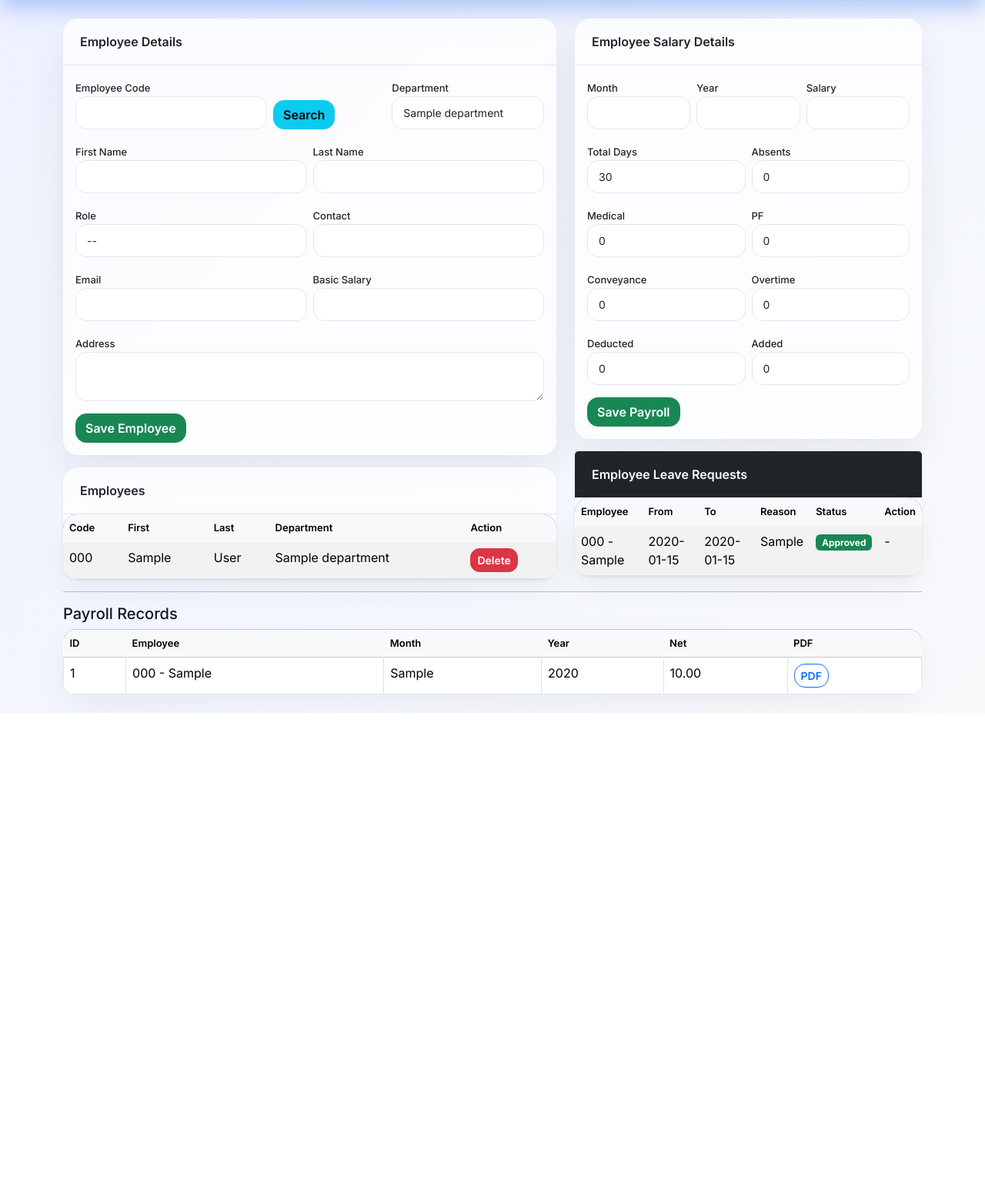
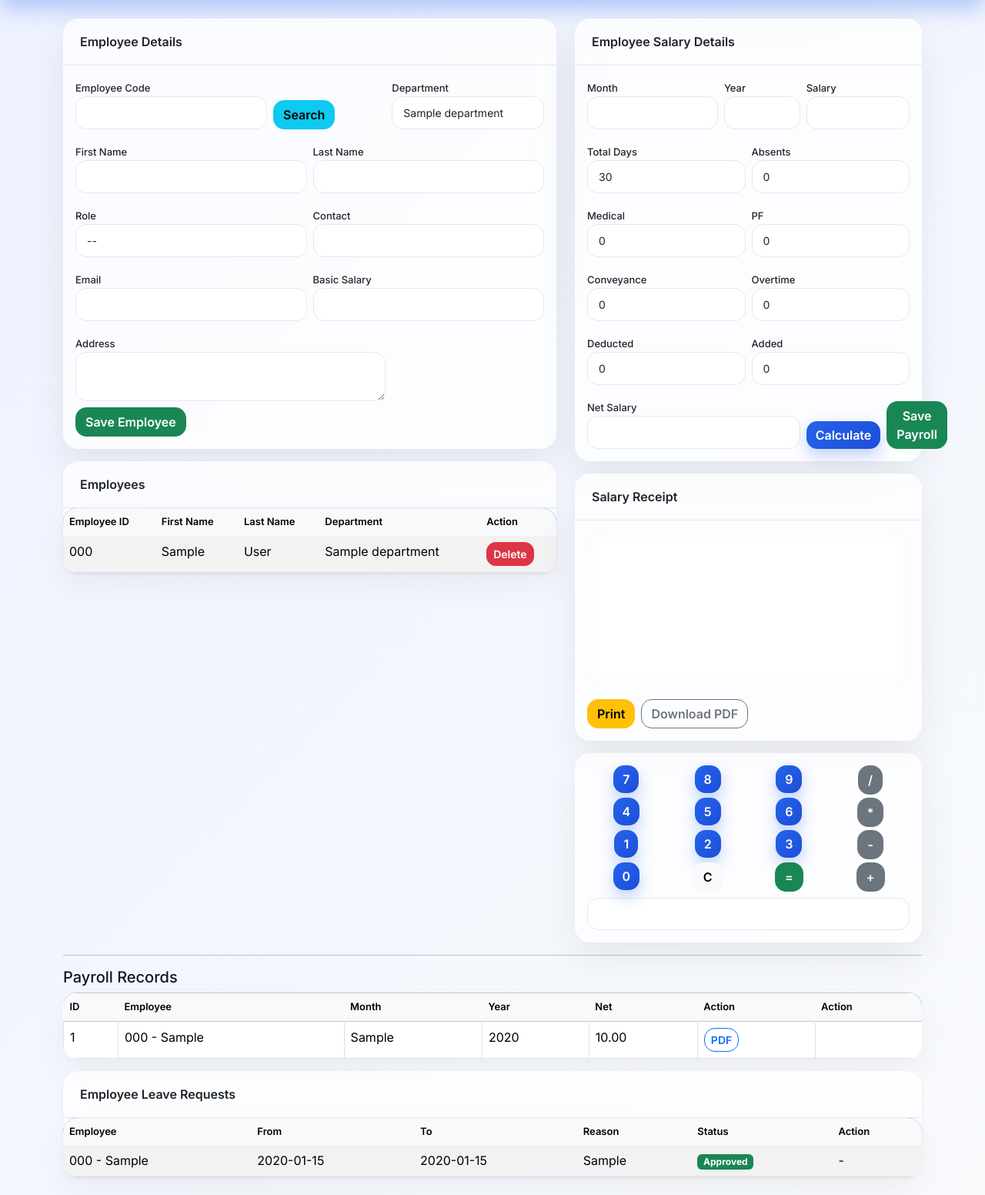
Before and after one commit to AyanMulani/EPMSFULL, a Flask app: page / in a window 1280 px wide. Shown: the part 65-1617 px from the top of the page at 77% size. Before the commit the page ends 991 px from the top, so only its background shows below. Run offline with Flask 3, Linux system fonts and the light colour scheme; a user stored in the database is signed in; tables that the repository leaves empty hold one stand-in row (values such as "Sample post").

Commit message:
Update index.html

```diff
--- a/templates/index.html
+++ b/templates/index.html
@@ -1,225 +1,65 @@
-<!doctype html>
-<html>
-<head>
-<meta charset="utf-8">
-<title>EPMS Admin</title>
+<!doctype html><html><head><meta charset="utf-8"><title>EPMS Admin</title>
 <link href="https://cdn.jsdelivr.net/npm/bootstrap@5.3.2/dist/css/bootstrap.min.css" rel="stylesheet">
-<link rel="stylesheet" href="/static/style.css">
-</head>
+<link rel="stylesheet" href="/static/style.css"></head><body>
+<nav class="navbar navbar-dark" style="background:#2f5566"><div class="container-fluid"><a class="navbar-brand">Employee Payroll Management System</a>
+<div class="d-flex"><a class="btn btn-outline-light btn-sm me-2" href="/export/employees">Export Employees</a><a class="btn btn-outline-light btn-sm" href="/logout">Logout</a></div></div></nav>
+<div class="container my-4">
+  <div class="row">
+    <div class="col-lg-7">
+      <div class="card mb-3"><div class="card-header">Employee Details</div>
+        <div class="card-body">
+          <form id="empForm" enctype="multipart/form-data" method="post" action="/employee/add">
+            <div class="row g-2">
+              <div class="col-md-5"><label>Employee Code</label><input name="emp_code" id="emp_code" class="form-control" required></div>
+              <div class="col-md-3 align-self-end"><button id="search" type="button" class="btn btn-info">Search</button></div>
+              <div class="col-md-4"><label>Department</label><select name="department_id" id="department_id" class="form-select">{% for d in departments %}<option value='{{d.id}}'>{{d.name}}</option>{% endfor %}</select></div>
+            </div>
+            <div class="row g-2 mt-2"><div class="col-md-6"><label>First Name</label><input name="first_name" id="first_name" class="form-control"></div><div class="col-md-6"><label>Last Name</label><input name="last_name" id="last_name" class="form-control"></div></div>
+            <div class="row g-2 mt-2"><div class="col-md-6"><label>Role</label><select name="role_id" id="role_id" class="form-select"><option value="">--</option>{% for r in roles %}<option value='{{r.id}}'>{{r.name}}</option>{% endfor %}</select></div><div class="col-md-6"><label>Contact</label><input name="contact" id="contact" class="form-control"></div></div>
+            <div class="row g-2 mt-2"><div class="col-md-6"><label>Email</label><input name="email" id="email" class="form-control"></div><div class="col-md-6"><label>Basic Salary</label><input name="basic_salary" id="basic_salary" class="form-control"></div></div>
+            <div class="row g-2 mt-2"><div class="col-8"><label>Address</label><textarea name="address" id="address" class="form-control" rows="2"></textarea></div>
+            </div>
+            <div class="row mt-2"><div class="col-12"><button class="btn btn-success">Save Employee</button> <span id="save_status" class="text-success ms-2"></span></div></div>
+          </form>
+        </div></div>
 
-<body>
+      <div class="card shadow-sm">
+        <div class="card-header">Employees</div>
+        <div class="card-body p-0"><table class="table table-striped mb-0" id="emp_table"><thead class="table-light"><tr><th>Employee ID</th><th>First Name</th><th>Last Name</th><th>Department</th><th>Action</th></tr></thead>
+          <tbody>{% for e in employees %}<tr data-emp-id='{{e.id}}'><td>{{ e.emp_code }}</td><td>{{ e.first_name }}</td><td>{{ e.last_name }}</td><td>{{ e.department.name if e.department else '' }}</td><td><button class='btn btn-sm btn-danger emp-delete' data-id='{{e.id}}'>Delete</button></td></tr>{% endfor %}</tbody></table></div></div>
+    </div>
 
-<nav class="navbar navbar-dark" style="background:#2f5566">
-  <div class="container-fluid">
-    <a class="navbar-brand">Employee Payroll Management System</a>
-    <div class="d-flex">
-      <a class="btn btn-outline-light btn-sm me-2" href="/export/employees">Export Employees</a>
-      <a class="btn btn-outline-light btn-sm" href="/logout">Logout</a>
+    <div class="col-lg-5">
+      <div class="card mb-3"><div class="card-header">Employee Salary Details</div><div class="card-body">
+        <form id="payForm" method="post" action="/payroll/create"><input type="hidden" name="emp_code" id="pay_emp_code">
+        <div class="row g-2"><div class="col-md-5"><label>Month</label><input name="month" id="month" class="form-control"></div><div class="col-md-3"><label>Year</label><input name="year" id="year" class="form-control"></div><div class="col-md-4"><label>Salary</label><input name="net_salary" id="net_salary" class="form-control"></div></div>
+        <div class="row g-2 mt-2"><div class="col-md-6"><label>Total Days</label><input name="total_days" id="total_days" class="form-control" value="30"></div><div class="col-md-6"><label>Absents</label><input name="absents" id="absents" class="form-control" value="0"></div></div>
+        <div class="row g-2 mt-2"><div class="col-md-6"><label>Medical</label><input name="medical" id="medical" class="form-control" value="0"></div><div class="col-md-6"><label>PF</label><input name="pf" id="pf" class="form-control" value="0"></div></div>
+        <div class="row g-2 mt-2"><div class="col-md-6"><label>Conveyance</label><input name="conveyance" id="conveyance" class="form-control" value="0"></div><div class="col-md-6"><label>Overtime</label><input name="overtime" id="overtime" class="form-control" value="0"></div></div>
+        <div class="row g-2 mt-2"><div class="col-md-6"><label>Deducted</label><input name="deducted" id="deducted" class="form-control" value="0"></div><div class="col-md-6"><label>Added</label><input name="added" id="added" class="form-control" value="0"></div></div>
+        <div class="row g-2 mt-2"><div class="col-md-8"><label>Net Salary</label><input name="net_salary" id="net_salary" class="form-control" readonly></div><div class="col-md-4 d-flex align-items-end"><button id="calc_btn" type="button" class="btn btn-primary me-2">Calculate</button><button class="btn btn-success" type="submit"> Save Payroll </button></div></div>
+        </form></div></div>
+
+      <div class="card mb-3"><div class="card-header">Salary Receipt</div><div class="card-body">
+        <pre id="receipt_area"></pre>
+        <div class="d-flex"><button id="print_receipt" class="btn btn-warning me-2">Print</button><a id="download_pdf" class="btn btn-outline-secondary" href="#">Download PDF</a></div>
+      </div></div>
+
+      <div class="card"><div class="card-body"><div class="calculator"><div class="row g-1 text-center">
+      <div class="col-3"><button class="btn btn-primary calc-key">7</button></div><div class="col-3"><button class="btn btn-primary calc-key">8</button></div><div class="col-3"><button class="btn btn-primary calc-key">9</button></div><div class="col-3"><button class="btn btn-secondary calc-op">/</button></div>
+      <div class="col-3"><button class="btn btn-primary calc-key">4</button></div><div class="col-3"><button class="btn btn-primary calc-key">5</button></div><div class="col-3"><button class="btn btn-primary calc-key">6</button></div><div class="col-3"><button class="btn btn-secondary calc-op">*</button></div>
+      <div class="col-3"><button class="btn btn-primary calc-key">1</button></div><div class="col-3"><button class="btn btn-primary calc-key">2</button></div><div class="col-3"><button class="btn btn-primary calc-key">3</button></div><div class="col-3"><button class="btn btn-secondary calc-op">-</button></div>
+      <div class="col-3"><button class="btn btn-primary calc-key">0</button></div><div class="col-3"><button id="calc-clear" class="btn btn-light">C</button></div><div class="col-3"><button id="calc-eq" class="btn btn-success">=</button></div><div class="col-3"><button class="btn btn-secondary calc-op">+</button></div>
+      </div><input id="calc_screen" class="form-control mt-2" readonly></div></div></div>
+
     </div>
   </div>
-</nav>
-
-<div class="container my-4">
-<div class="row">
-
-<!-- LEFT COLUMN -->
-<div class="col-lg-7">
-
-  <!-- Employee Form -->
-  <div class="card mb-3">
-    <div class="card-header">Employee Details</div>
-    <div class="card-body">
-      <form method="post" action="/employee/add" enctype="multipart/form-data">
-
-        <div class="row g-2">
-          <div class="col-md-5">
-            <label>Employee Code</label>
-            <input name="emp_code" class="form-control" required>
-          </div>
-          <div class="col-md-3 align-self-end">
-            <button type="button" class="btn btn-info">Search</button>
-          </div>
-          <div class="col-md-4">
-            <label>Department</label>
-            <select name="department_id" class="form-select">
-              {% for d in departments %}
-              <option value="{{d.id}}">{{d.name}}</option>
-              {% endfor %}
-            </select>
-          </div>
-        </div>
-
-        <div class="row g-2 mt-2">
-          <div class="col-md-6">
-            <label>First Name</label>
-            <input name="first_name" class="form-control">
-          </div>
-          <div class="col-md-6">
-            <label>Last Name</label>
-            <input name="last_name" class="form-control">
-          </div>
-        </div>
-
-        <div class="row g-2 mt-2">
-          <div class="col-md-6">
-            <label>Role</label>
-            <select name="role_id" class="form-select">
-              <option value="">--</option>
-              {% for r in roles %}
-              <option value="{{r.id}}">{{r.name}}</option>
-              {% endfor %}
-            </select>
-          </div>
-          <div class="col-md-6">
-            <label>Contact</label>
-            <input name="contact" class="form-control">
-          </div>
-        </div>
-
-        <div class="row g-2 mt-2">
-          <div class="col-md-6">
-            <label>Email</label>
-            <input name="email" class="form-control">
-          </div>
-          <div class="col-md-6">
-            <label>Basic Salary</label>
-            <input name="basic_salary" class="form-control">
-          </div>
-        </div>
-
-        <div class="row g-2 mt-2">
-          <div class="col-12">
-            <label>Address</label>
-            <textarea name="address" class="form-control" rows="2"></textarea>
-          </div>
-        </div>
-
-        <div class="mt-3">
-          <button class="btn btn-success">Save Employee</button>
-        </div>
-
-      </form>
-    </div>
-  </div>
-
-  <!-- Employee Table -->
-  <div class="card shadow-sm">
-    <div class="card-header">Employees</div>
-    <div class="card-body p-0">
-      <table class="table table-striped mb-0">
-        <thead class="table-light">
-          <tr>
-            <th>Code</th>
-            <th>First</th>
-            <th>Last</th>
-            <th>Department</th>
-            <th>Action</th>
-          </tr>
-        </thead>
-        <tbody>
-        {% for e in employees %}
-          <tr>
-            <td>{{e.emp_code}}</td>
-            <td>{{e.first_name}}</td>
-            <td>{{e.last_name}}</td>
-            <td>{{e.department.name if e.department else ''}}</td>
-            <td>
-              <button class="btn btn-sm btn-danger">Delete</button>
-            </td>
-          </tr>
-        {% endfor %}
-        </tbody>
-      </table>
-    </div>
-  </div>
-
-</div>
-
-
-<!-- RIGHT COLUMN -->
-<div class="col-lg-5">
-
-  <!-- Salary Form -->
-  <div class="card mb-3">
-    <div class="card-header">Employee Salary Details</div>
-    <div class="card-body">
-      <form method="post" action="/payroll/create">
-
-        <input type="hidden" name="emp_code">
-
-        <div class="row g-2">
-          <div class="col-md-4">
-            <label>Month</label>
-            <input name="month" class="form-control">
-          </div>
-          <div class="col-md-4">
-            <label>Year</label>
-            <input name="year" class="form-control">
-          </div>
-          <div class="col-md-4">
-            <label>Salary</label>
-            <input name="net_salary" class="form-control">
-          </div>
-        </div>
-
-        <div class="row g-2 mt-2">
-          <div class="col-md-6">
-            <label>Total Days</label>
-            <input name="total_days" class="form-control" value="30">
-          </div>
-          <div class="col-md-6">
-            <label>Absents</label>
-            <input name="absents" class="form-control" value="0">
-          </div>
-        </div>
-
-        <div class="row g-2 mt-2">
-          <div class="col-md-6">
-            <label>Medical</label>
-            <input name="medical" class="form-control" value="0">
-          </div>
-          <div class="col-md-6">
-            <label>PF</label>
-            <input name="pf" class="form-control" value="0">
-          </div>
-        </div>
-
-        <div class="row g-2 mt-2">
-          <div class="col-md-6">
-            <label>Conveyance</label>
-            <input name="conveyance" class="form-control" value="0">
-          </div>
-          <div class="col-md-6">
-            <label>Overtime</label>
-            <input name="overtime" class="form-control" value="0">
-          </div>
-        </div>
-
-        <div class="row g-2 mt-2">
-          <div class="col-md-6">
-            <label>Deducted</label>
-            <input name="deducted" class="form-control" value="0">
-          </div>
-          <div class="col-md-6">
-            <label>Added</label>
-            <input name="added" class="form-control" value="0">
-          </div>
-        </div>
-
-        <div class="mt-3">
-          <button class="btn btn-success">Save Payroll</button>
-        </div>
-
-      </form>
-    </div>
-  </div>
-
-
-  <!-- Leave Requests -->
-  <div class="card shadow-sm">
-    <div class="card-header bg-dark text-white">
-      Employee Leave Requests
-    </div>
+  <hr>
+  <h5>Payroll Records</h5>
+  <table class="table table-bordered" id="pay_table"><thead class="table-light"><tr><th>ID</th><th>Employee</th><th>Month</th><th>Year</th><th>Net</th><th>Action</th><th>Action</th></tr></thead><tbody>{% for p in payrolls %}<tr><td>{{p.id}}</td><td>{{p.employee.emp_code}} - {{p.employee.first_name}}</td><td>{{p.month}}</td><td>{{p.year}}</td><td>{{'%.2f'|format(p.net_salary)}}</td><td><a class="btn btn-sm btn-outline-primary" href="/payroll/{{p.id}}/pdf">PDF</a></td></tr>{% endfor %}</tbody></table>
+<!-- Leave Requests Section -->
+<div class="card shadow-sm mt-3">
+    <div class="card-header">Employee Leave Requests</div>
     <div class="card-body p-0">
         <table class="table table-striped mb-0">
             <thead class="table-light">
@@ -235,10 +75,10 @@
             <tbody>
             {% for leave in leave_requests %}
                 <tr>
-            <td>{{leave.employee.emp_code}} - {{leave.employee.first_name}}</td>
-            <td>{{leave.start_date}}</td>
-            <td>{{leave.end_date}}</td>
-            <td>{{leave.reason}}</td>
+                    <td>{{ leave.employee.emp_code }} - {{ leave.employee.first_name }}</td>
+                    <td>{{ leave.start_date }}</td>
+                    <td>{{ leave.end_date }}</td>
+                    <td>{{ leave.reason }}</td>
                     <td>
                         {% if leave.status == 'pending' %}
                             <span class="badge bg-warning">Pending</span>
@@ -250,11 +90,11 @@
                     </td>
                     <td>
                         {% if leave.status == 'pending' %}
-                <form method="POST" action="/leave/{{leave.id}}/decide" style="display:inline;">
+                        <form method="post" action="/leave/{{leave.id}}/decide" style="display:inline;">
                             <input type="hidden" name="action" value="approved">
                             <button class="btn btn-sm btn-success">Approve</button>
                         </form>
-                <form method="POST" action="/leave/{{leave.id}}/decide" style="display:inline;">
+                        <form method="post" action="/leave/{{leave.id}}/decide" style="display:inline;">
                             <input type="hidden" name="action" value="rejected">
                             <button class="btn btn-sm btn-danger">Reject</button>
                         </form>
@@ -264,55 +104,10 @@
                     </td>
                 </tr>
             {% endfor %}
-
-        {% if leave_requests|length == 0 %}
-          <tr>
-            <td colspan="6" class="text-center text-muted">
-              No Leave Requests Found
-            </td>
-          </tr>
-        {% endif %}
-
             </tbody>
         </table>
     </div>
 </div>
-
 </div>
-
-</div>
-
-<hr>
-
-<!-- Payroll Records -->
-<h5>Payroll Records</h5>
-<table class="table table-bordered">
-<thead class="table-light">
-<tr>
-<th>ID</th>
-<th>Employee</th>
-<th>Month</th>
-<th>Year</th>
-<th>Net</th>
-<th>PDF</th>
-</tr>
-</thead>
-<tbody>
-{% for p in payrolls %}
-<tr>
-<td>{{p.id}}</td>
-<td>{{p.employee.emp_code}} - {{p.employee.first_name}}</td>
-<td>{{p.month}}</td>
-<td>{{p.year}}</td>
-<td>{{'%.2f'|format(p.net_salary)}}</td>
-<td><a class="btn btn-sm btn-outline-primary" href="/payroll/{{p.id}}/pdf">PDF</a></td>
-</tr>
-{% endfor %}
-</tbody>
-</table>
-
-</div>
-
 <script src="/static/main.js"></script>
-</body>
-</html>
+</body></html>
```
Lines whose indentation alone changed are shown as unchanged.
